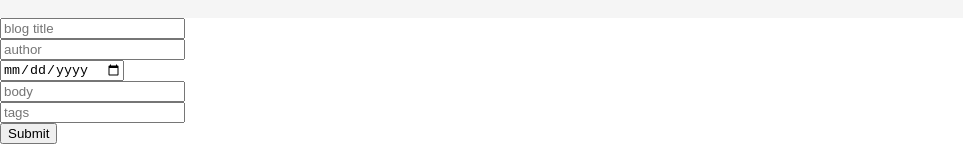
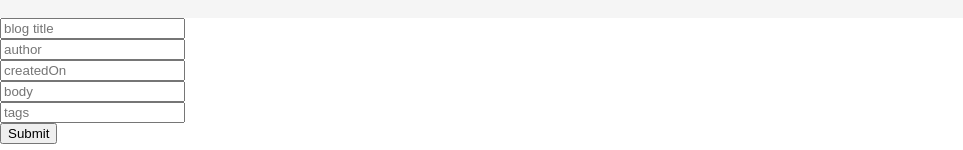
Before and after one commit to FreeMonkey19/react-learning-journal, a React (Create React App) app: page /newblog in a window 1280 px wide. Shown: the part 166-316 px from the top of the page, without its empty margins (0-963 px from the left). Built offline with nearby package versions, Linux system fonts and the light colour scheme.

Commit message:
remove input type 'date' from createdOn

```diff
--- a/src/NewPost.js
+++ b/src/NewPost.js
@@ -27,7 +27,7 @@ export class NewPost extends Component {
           name="title"
           placeholder="blog title"
           value={this.state.title}
-          onChange={this.handleChange}
+          onChange={e => this.handleChange}
         />
         <br />
         <input
@@ -39,7 +39,6 @@ export class NewPost extends Component {
         />
         <br />
         <input
-          type="date"
           name="createdOn"
           placeholder="createdOn"
           value={this.state.createdOn}
```
